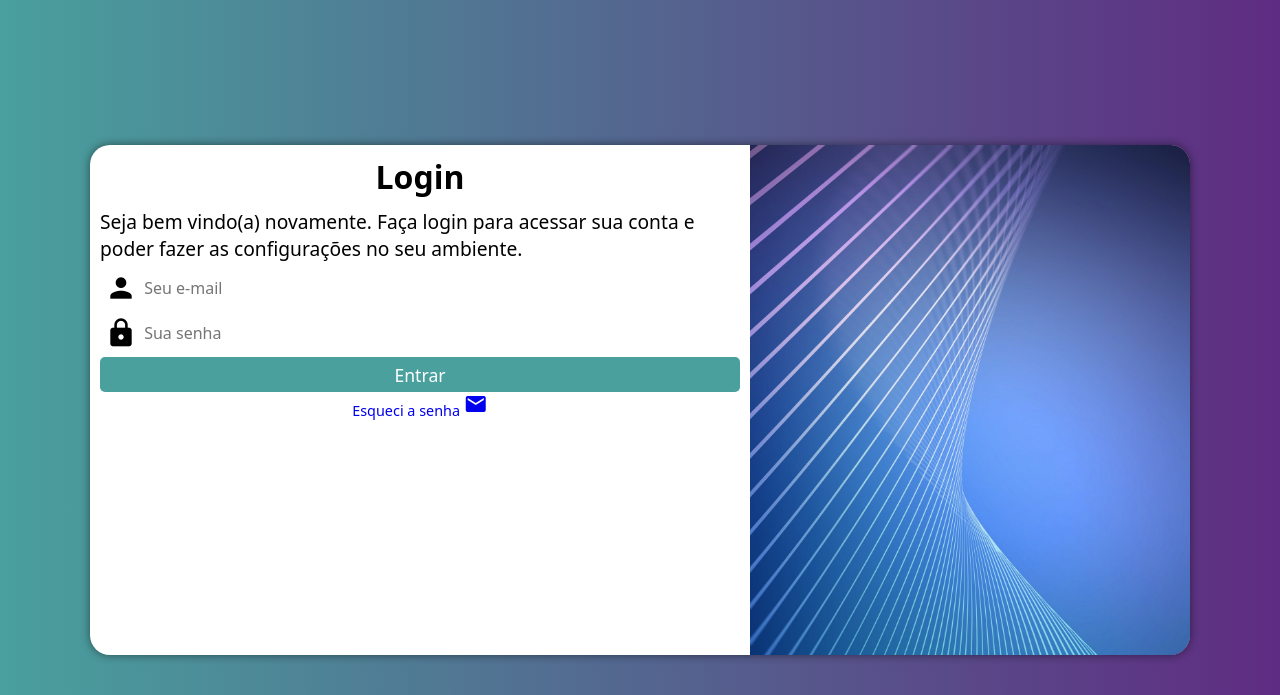
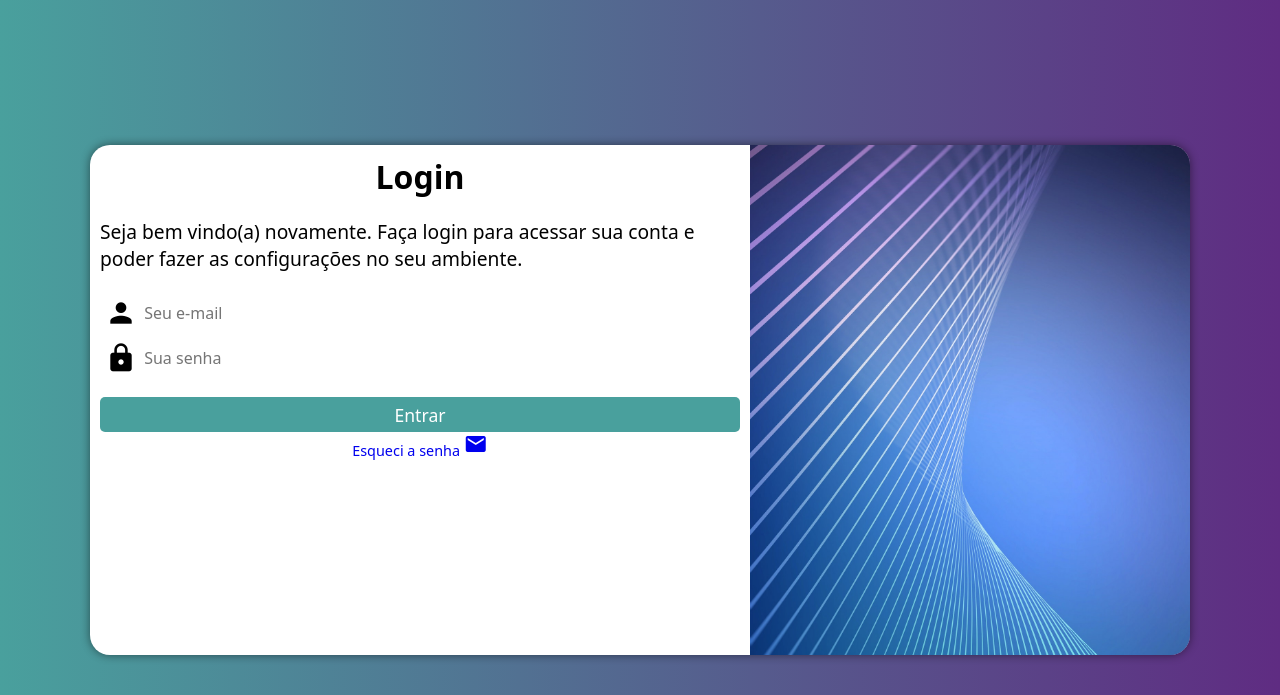
Before and after one commit to CarlosMonnerat/html-css, a PHP site: page / in a window 1280 px wide. Shown: the top 695 px of the page. Run offline with PHP 8.4, Linux system fonts and the light colour scheme.

Commit message:
upgrade mq006

```diff
--- a/curso em video/Módulo 4/midia queries/mq006/estilos/media-query.css
+++ b/curso em video/Módulo 4/midia queries/mq006/estilos/media-query.css
@@ -14,12 +14,13 @@
 
 */
 
-@media screen and (min-width: 768px) and (max-width: 992px) {
+@media screen and (min-width: 768px) and (max-width: 992px) { /*    TABLETS     */
     body{
         background-image: linear-gradient(to top, #49a09d, #5f2c82);
     }
     section#login{
         width: 80vw;
+        height: 280px;
     }
     section#login > div#imagem{
         float: left;
@@ -36,12 +37,13 @@
     }
 }
 
-@media screen and (min-width: 992px) and (max-width: 1200px) {
+@media screen and (min-width: 992px) and (max-width: 1200px) { /*    DESKTOPS     */
     body{
         background-image: linear-gradient(to right, #5f2c82,#49a09d);
     }
     section#login{
         width: 950px;
+        height: 300px;
     }
     section#login > div#imagem{
         float: left;
@@ -57,7 +59,7 @@
     }
 }
 
-@media screen and (min-width: 1200px) {
+@media screen and (min-width: 1200px) { /*    TELAS GRANDES     */
     body{
         background-image: linear-gradient(to left, #5f2c82, #49a09d);
     }
@@ -72,12 +74,18 @@
     section#login > div#formulario{
         float: left;
         width: 60%;
+
     }
     div#formulario > h1{
         font-size: 2em;
     }
     div#formulario > p{
         font-size: 1.2em;
+        margin: 20px 0px;
+    }
+
+    form > input[type=submit]{
+        margin-top: 20px;
     }
 
 }
--- a/curso em video/Módulo 4/midia queries/mq006/estilos/style.css
+++ b/curso em video/Módulo 4/midia queries/mq006/estilos/style.css
@@ -26,12 +26,13 @@ main{
 }
 
 section#login{
+/* Posiciona a section no centro da tela */
     position: absolute;
     top: 50%;
     left: 50%;
     transform: translate(-50%, -50%);
+
     overflow: hidden;
-
     background-color: white;
     width: 250px;
     height: 510px;
@@ -92,7 +93,7 @@ div.campo > input{
     border: 0px;
     border-radius: 5px;
 
-    transform: translateY(-10px)
+    transform: translateY(-10px);
 }
 
 div.campo > input:focus-within{
```
